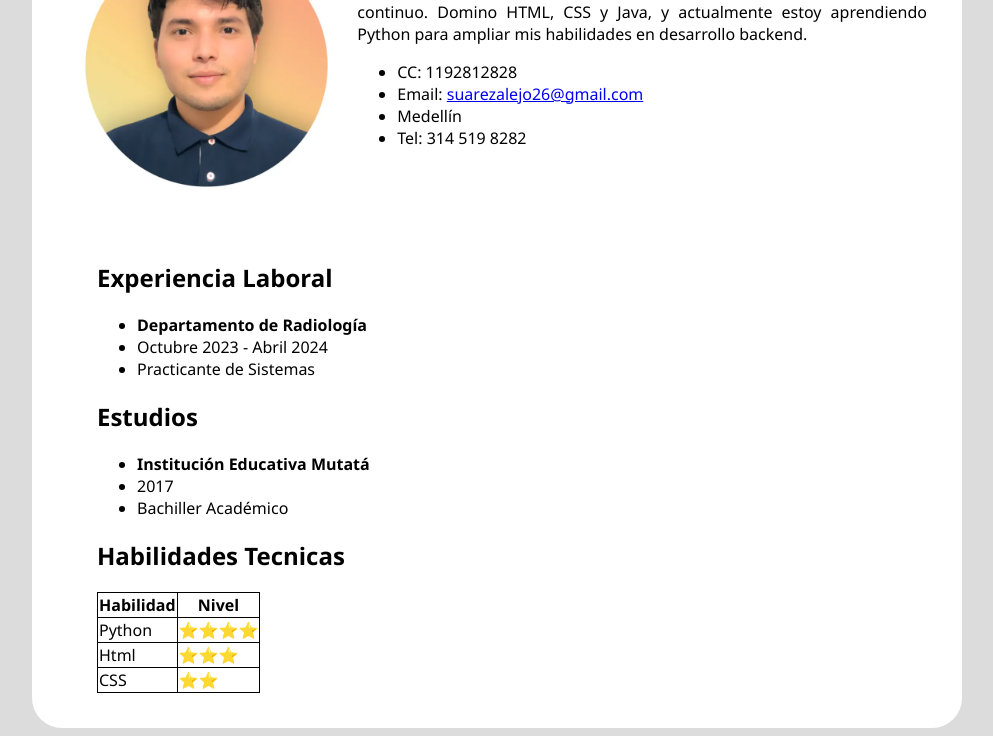
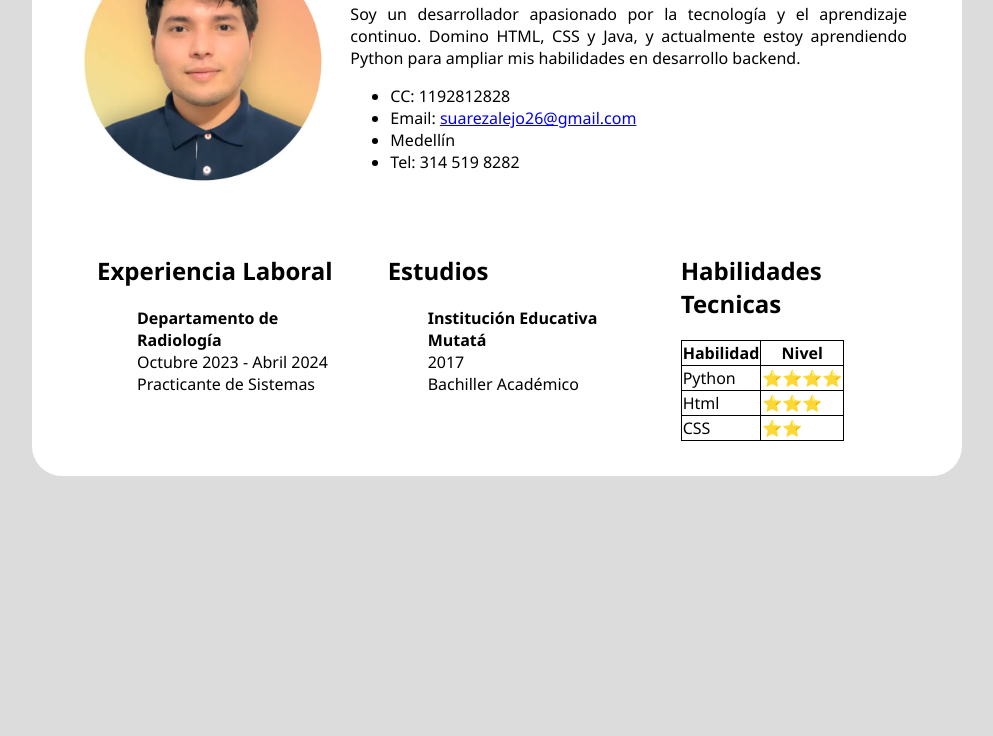
Before and after one commit to xXCpFireXx/Modulo2_HtmlCSS, a plain HTML site: page html_css/cv.html in a window 1280 px wide. Shown: the part 233-969 px from the top of the page, without its empty margins (143-1136 px from the left). After the commit the page ends 800 px from the top, so only its background shows below. Drawn offline with Linux system fonts and the light colour scheme.

Commit message:
Add files via upload

```diff
--- a/html_css/cv.html
+++ b/html_css/cv.html
@@ -12,11 +12,11 @@
     <div style="min-width: 200px; max-width: 900px; background-color: white; border-radius: 30px; padding: 15px;">
         <header>
             <h1 style="text-align: center;">Cristian Alejandro Penagos Suárez</h1>
-            <div style="display: flex; justify-content: center;">
-                <div style="max-width: 400px; min-width: 250px;">
+            <div style="display: flex; justify-content: center; ">
+                <div style="max-width: 400px; min-width: 250px; align-content: center;">
                     <img src="./img/image.webp" alt="" style="width: 100%;">
                 </div>
-                <div>
+                <div style="align-content: center; margin-right: 20px;">
                     <div style="margin-right: 20px;">
                         <h2>Acerca de mí</h2>
                         <p style="text-align: justify;">Soy un desarrollador apasionado por la tecnología y el aprendizaje
@@ -31,21 +31,25 @@
                 </div>
             </div>
         </header>
-        <main style="padding: 20px 50px;">
+
+            <main style="padding: 20px 50px; display: flex; gap: 55px;">
+                <div style="justify-content: center;">
                     <h2>Experiencia Laboral</h2>
-            <ul>
+                    <ul style="list-style-type: none;">
                         <li style="font-weight: bold;">Departamento de Radiología</li>
-                <li>Octubre 2023 - Abril 2024</li>
-                <li>Practicante de Sistemas</li>
+                        <span>Octubre 2023 - Abril 2024</span><br>
+                        <span>Practicante de Sistemas</span>
                     </ul>
-
+                </div>
+                <div style="align-items: center;">
                     <h2>Estudios</h2>
-            <ul>
+                    <ul style="list-style-type: none;">
                         <li style="font-weight: bold;">Institución Educativa Mutatá</li>
-                <li>2017</li>
-                <li>Bachiller Académico</li>
+                        <span>2017</span><br>
+                        <span>Bachiller Académico</span>
                     </ul>
-
+                </div>
+                <div style="align-items: center;">
                     <h2>Habilidades Tecnicas</h2>
                     <table style="border: 1px solid black; border-collapse: collapse; ">
                         <tr style="border: 1px solid black">
@@ -65,7 +69,9 @@
                             <td style="border: 1px solid black">⭐⭐</td>
                         </tr>
                     </table>
+                </div>
             </main>
+        <form action=""></form>
     </div>
 </body>
 
```
Lines whose indentation alone changed are shown as unchanged.
